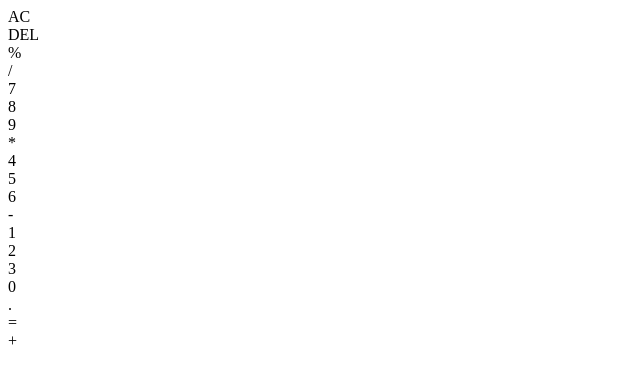
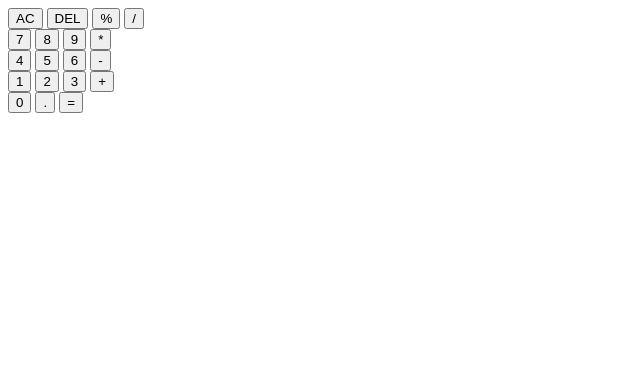
Before and after one commit to pablosga/calculadora, a plain HTML site: page index.html in a window 1280 px wide. Shown: the whole page, without its empty margins (0-640 px from the left). Drawn offline with Linux system fonts and the light colour scheme.

Commit message:
Cambia los divs por botones

```diff
--- a/index.html
+++ b/index.html
@@ -9,36 +9,34 @@
         <div id="calculadora">
             <div id="pantalla"></div>
             <div id="fila-uno">
-                <div>AC</div>
-                <div>DEL</div>
-                <div>%</div>
-                <div>/</div>
+                <button>AC</button>
+                <button>DEL</button>
+                <button>%</button>
+                <button>/</button>
             </div>
             <div id="fila-dos">
-                <div>7</div>
-                <div>8</div>
-                <div>9</div>
-                <div>*</div>
+                <button>7</button>
+                <button>8</button>
+                <button>9</button>
+                <button>*</button>
             </div>
             <div id="fila-tres">
-                <div>4</div>
-                <div>5</div>
-                <div>6</div>
-                <div>-</div>
+                <button>4</button>
+                <button>5</button>
+                <button>6</button>
+                <button>-</button>
             </div>
-            <div id="contenedor">
                 <div id="fila-cuatro">
-                    <div>1</div>
-                    <div>2</div>
-                    <div>3</div>
-                </div>
-                <div id="fila-cinco">
-                    <div>0</div>
-                    <div>.</div>
-                    <div>=</div>
-                </div>
+                <button>1</button>
+                <button>2</button>
+                <button>3</button>
+                <button>+</button>
             </div>
-            <div id="suma">+</div>
+            <div id="fila-cinco">
+                <button>0</button>
+                <button>.</button>
+                <button>=</button>
+            </div>
         </div>
     </body>
 </html>
```
